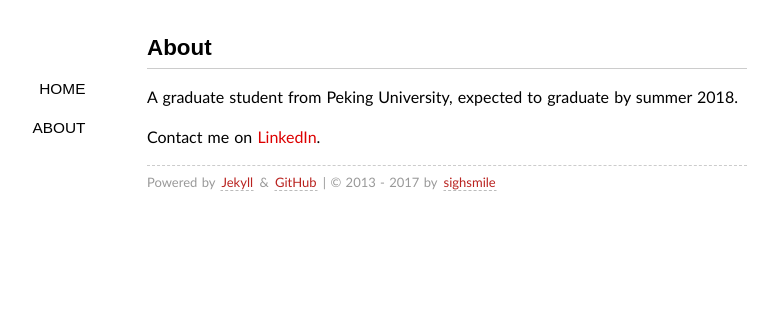
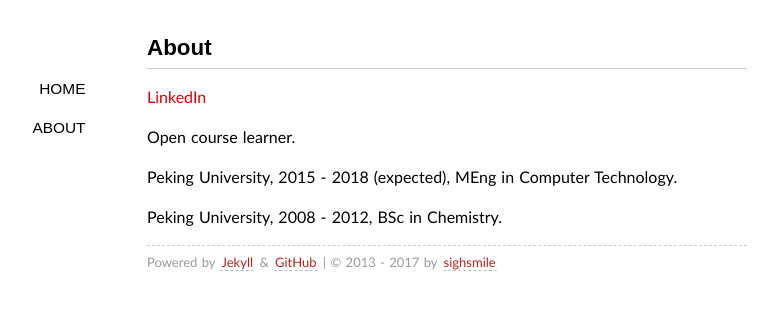
Before and after one commit to sighsmile/sighsmile.github.io, a Jekyll site: the page built from about/index.md, in a window 1280 px wide. Shown: the top 310 px of the page, without its empty margins (193-971 px from the left). Built offline with Jekyll 4.4.1, drawn with Linux system fonts in a browser that asks for light colours; some web fonts are replaced.

Commit message:
Update index.md

```diff
--- a/about/index.md
+++ b/about/index.md
@@ -4,6 +4,10 @@ layout: page
 comments: no
 ---
 
-A graduate student from Peking University, expected to graduate by summer 2018.
+[LinkedIn](https://www.linkedin.com/in/suicn/)
 
-Contact me on [LinkedIn](https://www.linkedin.com/in/suicn/).
+Open course learner.
+
+Peking University, 2015 - 2018 (expected), MEng in Computer Technology.
+
+Peking University, 2008 - 2012, BSc in Chemistry.
```
